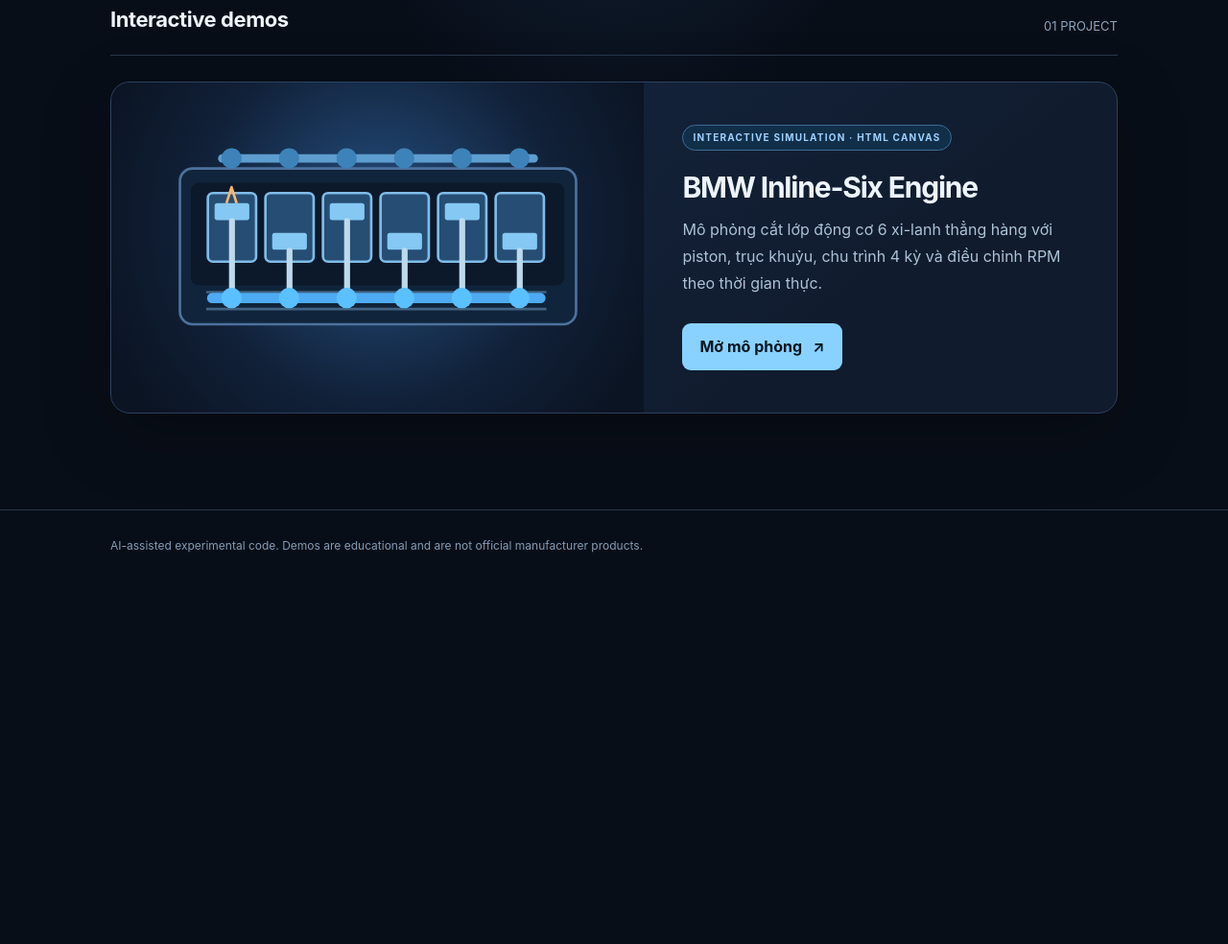
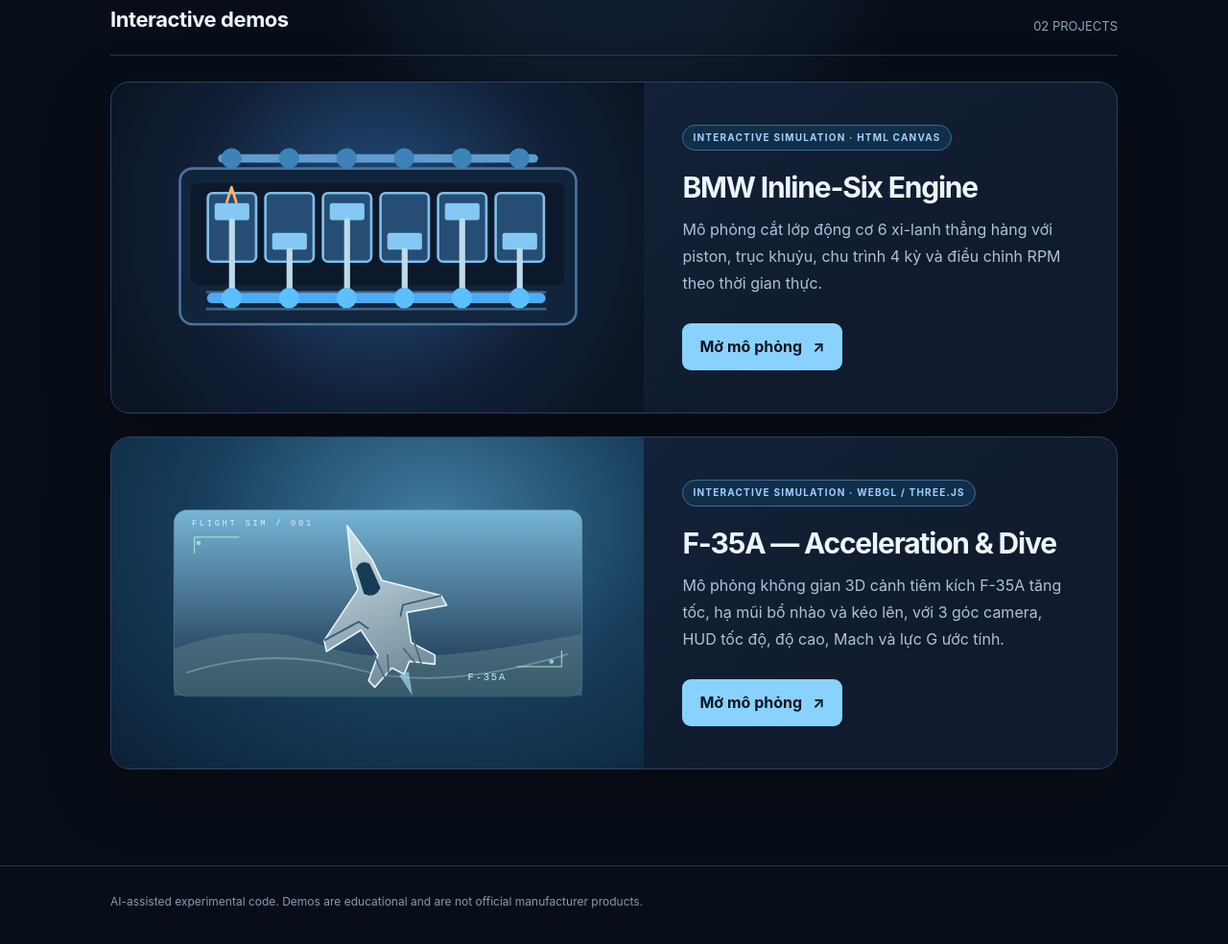
Before and after one commit to chinhbui/ai-generated-projects, a plain HTML site: page index.html in a window 1280 px wide. Shown: the part 586-1570 px from the top of the page at 96% size. Before the commit the page ends 1205 px from the top, so only its background shows below. Drawn offline with Linux system fonts and the light colour scheme.

Commit message:
feat: list F-35A simulation in project catalog

```diff
--- a/index.html
+++ b/index.html
@@ -30,6 +30,7 @@
     .count { font-size:13px; color:#8da4ba; }
     .projects { padding-bottom:100px; }
     .card { border:1px solid #2c4260; background:linear-gradient(140deg,#162945,#101b2d 74%); border-radius:20px; overflow:hidden; box-shadow:0 22px 70px #0004; display:grid; grid-template-columns:1.06fr .94fr; }
+    .card + .card { margin-top:24px; }
     .preview { min-height:300px; background:radial-gradient(circle at 50% 42%,#255183 0,#112139 55%,#0b1423 90%); display:flex; align-items:center; justify-content:center; padding:30px; overflow:hidden; }
     svg { width:100%; max-width:450px; height:auto; }
     .content { padding:44px 40px; display:flex; flex-direction:column; align-items:flex-start; justify-content:center; }
@@ -55,7 +56,7 @@
       <p class="intro">Không gian riêng cho các mô phỏng, ứng dụng nhỏ và thử nghiệm lập trình được tạo với sự hỗ trợ của AI. Mỗi demo có mã nguồn độc lập và có thể chạy trực tiếp trên trình duyệt.</p>
     </section>
     <section class="projects" aria-labelledby="projects-title">
-      <div class="sectionhead"><h2 id="projects-title">Interactive demos</h2><span class="count">01 PROJECT</span></div>
+      <div class="sectionhead"><h2 id="projects-title">Interactive demos</h2><span class="count">02 PROJECTS</span></div>
       <article class="card">
         <div class="preview" aria-hidden="true">
           <svg viewBox="0 0 510 260" fill="none" xmlns="http://www.w3.org/2000/svg">
@@ -92,6 +93,32 @@
           <a class="cta" href="./projects/bmw-inline-six/">Mở mô phỏng <span aria-hidden="true">↗</span></a>
         </div>
       </article>
+      <article class="card">
+        <div class="preview" style="background:radial-gradient(ellipse at 60% 25%,#407c9f 0%,#173d5b 52%,#0b2036 100%)" aria-hidden="true">
+          <svg viewBox="0 0 510 260" xmlns="http://www.w3.org/2000/svg" fill="none">
+            <defs><linearGradient id="plane" x1="0" y1="0" x2="0" y2="1"><stop stop-color="#d0e3e9"/><stop offset="1" stop-color="#738d9d"/></linearGradient><linearGradient id="sky" x1="0" y1="0" x2="0" y2="1"><stop stop-color="#76b4d5"/><stop offset="1" stop-color="#142b44"/></linearGradient></defs>
+            <rect x="14" y="20" width="482" height="220" rx="15" fill="url(#sky)" stroke="#81acc2" stroke-opacity=".5"/>
+            <path d="M14 184Q110 148 190 180T496 166V239H14Z" fill="#547a86" opacity=".6"/>
+            <path d="M29 212Q130 180 229 208T480 190" stroke="#bde0e8" stroke-opacity=".35" stroke-width="2"/>
+            <g transform="translate(253 128) rotate(-21)">
+              <path d="M0-96L13-48L15-21L74 21L76 34L29 25L21 60L42 84L38 94L11 80L0 92L-11 80L-38 94L-42 84L-21 60L-29 25L-76 34L-74 21L-15-21L-13-48Z" fill="url(#plane)" stroke="#e9f5fa" stroke-width="1.8" stroke-linejoin="round"/>
+              <path d="M-9-45Q0-54 9-45L11-13Q0-2-11-13Z" fill="#163b55" stroke="#b9d4e1"/>
+              <path d="M-74 21L-28 15L-20 27M74 21L28 15L20 27" stroke="#345d76" stroke-width="2"/>
+              <path d="M-25 57L-23 89L-17 85L-10 63M25 57L23 89L17 85L10 63" stroke="#476c7a" stroke-width="2"/>
+              <path d="M-6 91L0 119L6 91" fill="#a9e3ff" opacity=".65"/>
+            </g>
+            <g stroke="#bbf5d8" opacity=".7" stroke-width="1.5"><path d="M38 52H91M38 52V71M419 205H472M472 186V205"/><circle cx="43" cy="59" r="2" fill="#bbf5d8"/><circle cx="460" cy="199" r="2" fill="#bbf5d8"/></g>
+            <text x="35" y="39" fill="#d3f2ff" font-size="10" letter-spacing="3" font-family="monospace">FLIGHT SIM / 001</text>
+            <text x="361" y="221" fill="#b3ffe3" font-size="12" letter-spacing="2" font-family="monospace">F-35A</text>
+          </svg>
+        </div>
+        <div class="content">
+          <span class="tag">Interactive simulation · WebGL / Three.js</span>
+          <h3>F-35A — Acceleration & Dive</h3>
+          <p>Mô phỏng không gian 3D cảnh tiêm kích F-35A tăng tốc, hạ mũi bổ nhào và kéo lên, với 3 góc camera, HUD tốc độ, độ cao, Mach và lực G ước tính.</p>
+          <a class="cta" href="./projects/f35-flight-simulator/">Mở mô phỏng <span aria-hidden="true">↗</span></a>
+        </div>
+      </article>
     </section>
   </main>
   <footer><div class="wrap">AI-assisted experimental code. Demos are educational and are not official manufacturer products.</div></footer>
```
